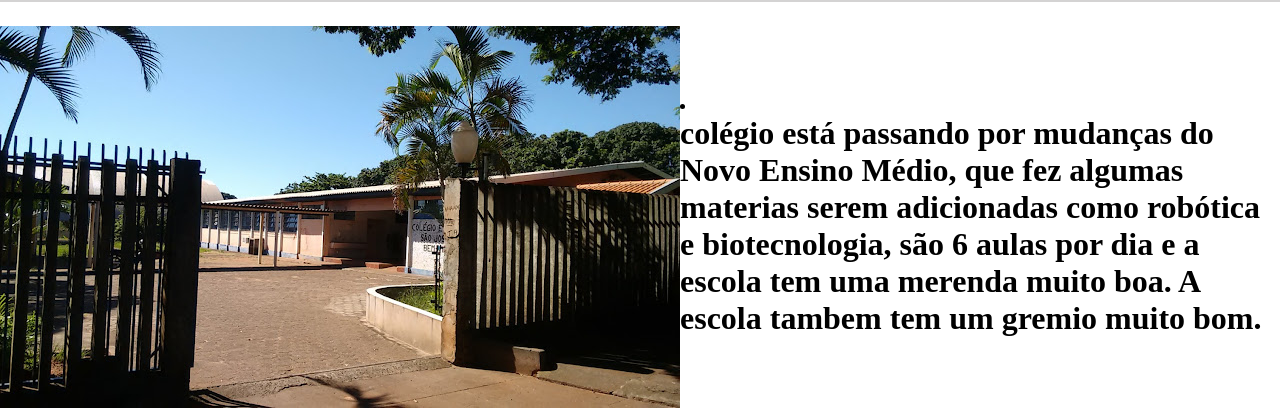
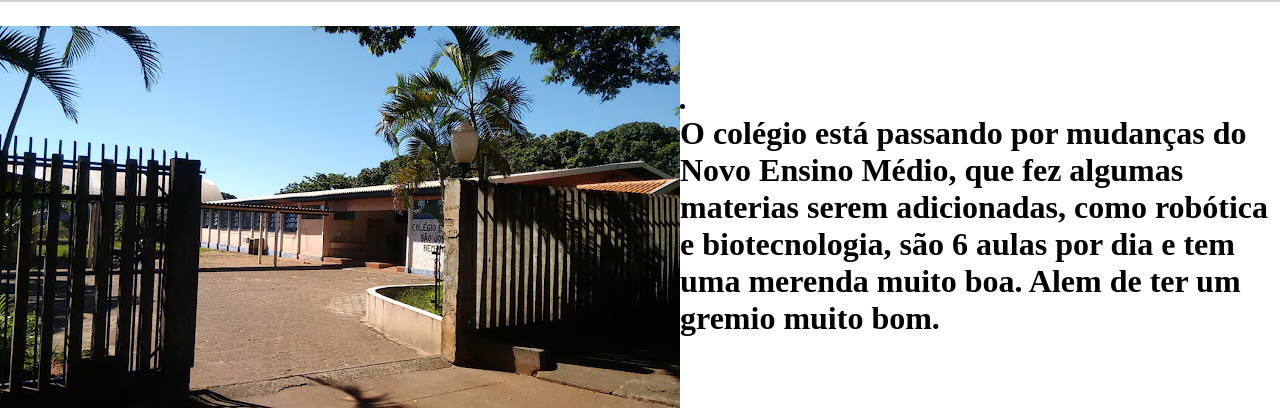
Before and after one commit to 04-bruno/turmacriativa, a plain HTML site: page index.html in a window 1280 px wide. Shown: the part 286-696 px from the top of the page. Drawn offline with Linux system fonts and the light colour scheme.

Commit message:
Add files via upload

```diff
--- a/index.html
+++ b/index.html
@@ -20,12 +20,12 @@
   <header class="meio">
         <img class="foto-escola" src="foto.png" alt="foto da escola">
        <li class="meio-escola-item"> <h1>
-colégio está passando por mudanças do
+O colégio está passando por mudanças do
 Novo Ensino Médio, que fez algumas materias
-serem adicionadas como robótica e
-biotecnologia, são 6 aulas por dia e a escola
-tem uma merenda muito boa. A escola tambem
-tem um gremio muito bom.</h1>
+serem adicionadas, como robótica e
+biotecnologia, são 6 aulas por dia e
+tem uma merenda muito boa. Alem de
+ter um gremio muito bom.</h1>
        </li>
   </header>
  <a href="https://www.instagram.com/colegioestsaojose/">
```
